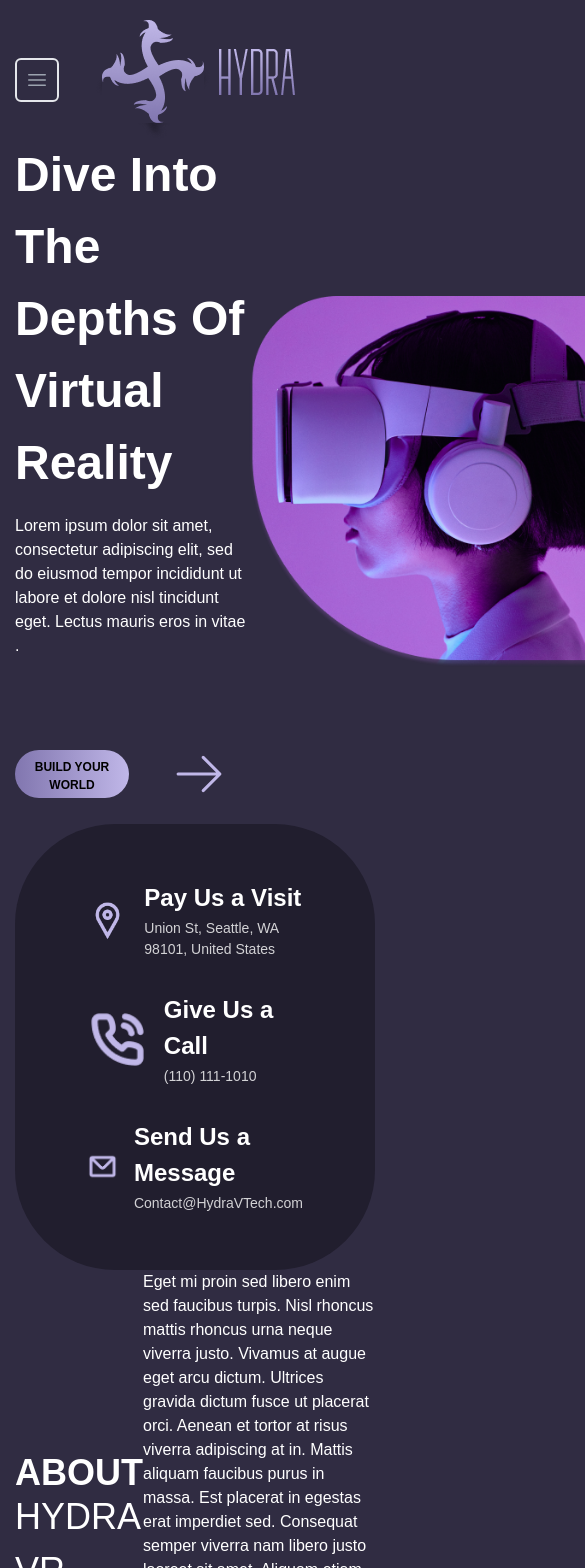
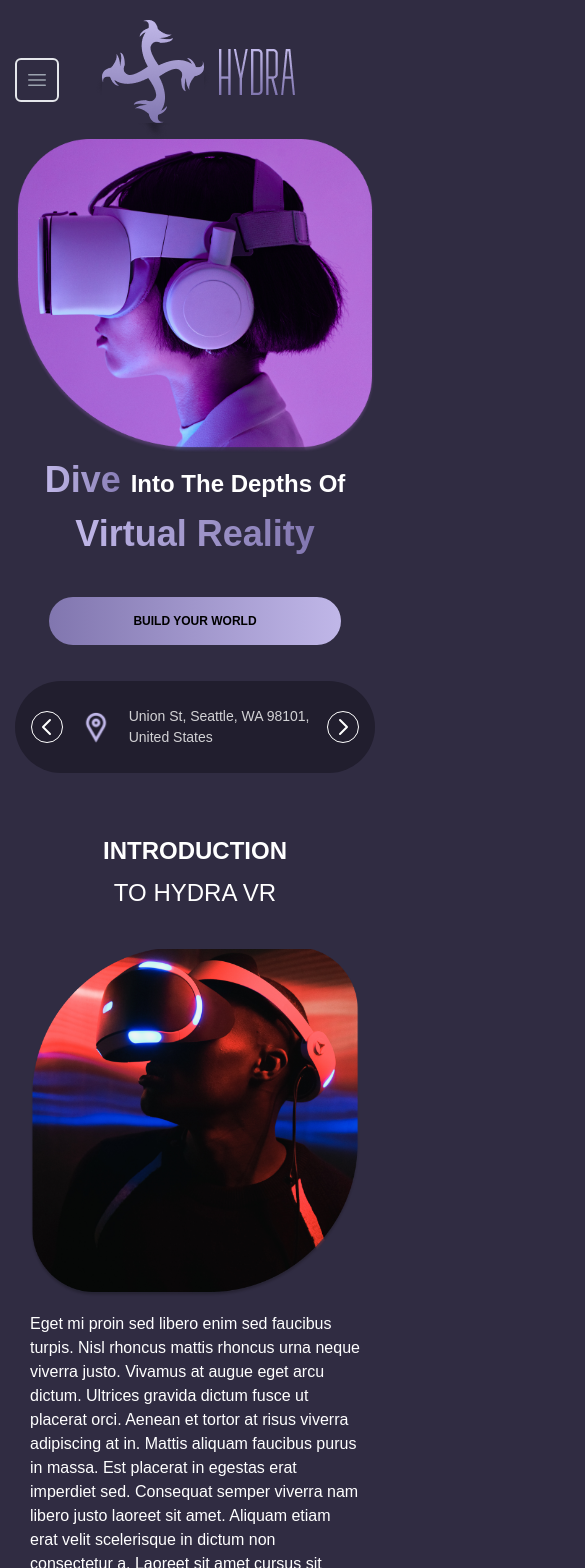
Before and after one commit to jkclyde31/hydra, a Next.js app: page / in a window 390 px wide. Shown: the top 1568 px of the page, 585 px wide, since content can reach past the window. Built offline with nearby package versions, Linux system fonts and the light colour scheme.

Commit message:
mobile update

```diff
--- a/app/sections/Banner.jsx
+++ b/app/sections/Banner.jsx
@@ -4,21 +4,23 @@ import Image from "next/image"
 const Banner = () => {
     return (
       <div>
-          <div className="inner-row flex items-center justify-between mt-[50px] md:mt-[190px]">
+          <div className="inner-row flex flex-col-reverse md:flex-row  items-center justify-between mt-[50px] md:mt-[190px]">
               {/* Text */}
               <div>
-                  <h1 className="text-h1 max-w-[543px] font-bold">
-                      Dive Into The Depths Of Virtual Reality
-                  </h1>
-                  <p className="text-p max-w-[456px] pt-[15px] md:pt-[36px]">
+                  <h1 className="text-h3 md:text-h1 max-w-[543px] font-bold text-center md:text-left">
+                      <span className="text-h2 md:text-h1 bg-gradient-to-r from-[#C0B7E8] to-[#8176AF] bg-clip-text text-transparent">Dive </span>
+                                Into The Depths Of
+                        <span className="text-h2 md:text-h1 bg-gradient-to-r from-[#C0B7E8] to-[#8176AF] bg-clip-text text-transparent"> Virtual Reality</span>
+                 </h1>
+                  <p className="hidden md:block text-p max-w-[456px] pt-[15px] md:pt-[36px]">
                       Lorem ipsum dolor sit amet, consectetur adipiscing elit,
                       sed do eiusmod tempor incididunt ut labore et dolore
                       nisl tincidunt eget. Lectus mauris eros in vitae .
                   </p>
 
-                  <div className="flex max-w-[325px] justify-between gap-5 items-center mt-[66px]">
+                  <div className="flex max-w-[325px] justify-center md:justify-between gap-5 items-center  mt-[36px] md:mt-[66px] mb-[36px] md:mb-0 mx-auto">
                     <Button
-                        width="w-[214px]"
+                        width="w-[90%] md:w-[214px] "
                         height="h-[48px]"
                         color="bg-gradient-to-r from-[#8176AF] to-[#C0B7E8]"
                         hoverColor="hover:bg-purple-600"
@@ -33,7 +35,7 @@ const Banner = () => {
                       width={100}
                       height={100}
                       alt="Banner Image"
-                      className="object-contain"
+                      className="object-contain hidden md:block"
                   />
                   </div>
 
--- a/app/sections/CTA.jsx
+++ b/app/sections/CTA.jsx
@@ -1,69 +1,113 @@
-import Image from "next/image"
+'use client';
+
+import React,  { useState } from 'react';
+import Image from "next/image";
 
 const CTA = () => {
+  const [currentSlide, setCurrentSlide] = useState(0);
+
+  const slides = [
+    {
+      icon: "/location.png",
+      title: "Pay Us a Visit",
+      content: "Union St, Seattle, WA 98101, United States",
+    },
+    {
+      icon: "/phone.png",
+      title: "Give Us a Call",
+      content: "(110) 111-1010",
+    },
+    {
+      icon: "/mail.png",
+      title: "Send Us a Message",
+      content: "Contact@HydraVTech.com",
+    },
+  ];
+
+  const nextSlide = () => {
+    setCurrentSlide((prev) => (prev === slides.length - 1 ? 0 : prev + 1));
+  };
+
+  const prevSlide = () => {
+    setCurrentSlide((prev) => (prev === 0 ? slides.length - 1 : prev - 1));
+  };
+
   return (
     <div>
-          <div className="inner-row flex items-center justify-between mt-[25px] md:mt-[103px] mb-[25px] md:mb-[90px]">
-              <div className="w-full bg-[#211E2E] rounded-[100px] py-[56px] px-[40px]">
-                  <div className="flex flex-col md:flex-row items-center justify-between px-8 md:px-[40px] gap-8">
-                      {/* Location Section */}
-                      <div className="flex items-center gap-4 w-full md:w-1/3">
+      <div className="inner-row mt-6 md:mt-24 mb-[60px] md:mb-[90px]">
+        {/* Desktop View */}
+        <div className="hidden md:block w-full bg-[#211E2E] rounded-[100px] py-14 px-10">
+          <div className="flex items-center justify-between px-10 gap-8">
+            {slides.map((slide, index) => (
+              <React.Fragment key={index}>
+                <div className="flex items-center gap-4 w-1/3">
                   <div className="w-[70px]">
                     <Image
-                                  src="/location.png"
+                      src={slide.icon}
                       width={70}
                       height={70}
-                                  alt="Location icon"
+                      alt={slide.title + " icon"}
                     />
                   </div>
                   <div>
-                              <h3 className="text-white font-bold text-[24px] mb-[2px] tracking-[0px]">Pay Us a Visit</h3>
-                              <p className="text-white/80 text-[14px]">Union St, Seattle, WA 98101, United States</p>
+                    <h3 className=" text-white font-bold  text-h3 mb-0.5 tracking-normal ">
+                      {slide.title}
+                    </h3>
+                    <p className="text-white/80 text-sm">{slide.content}</p>
+                  </div>
+                </div>
+                {index < slides.length - 1 && (
+                  <div className="w-px h-28 bg-gradient-to-b from-[#343045] to-[#C0B7E8]" />
+                )}
+              </React.Fragment>
+            ))}
           </div>
         </div>
 
-                      {/* Divider */}
-                      <div className="hidden md:block w-[1px] h-[116px] bg-gradient-to-b from-[#343045] to-[#C0B7E8] self-center"></div>
-
-                      {/* Call Section */}
-                      <div className="flex items-center gap-4 w-full md:w-1/3">
-                          <div className="w-[70px]">
+        {/* Mobile View with Slider */}
+        <div className="block md:hidden w-full bg-[#211E2E] rounded-[100px] p-[25px] relative mb-[60px]">
+          <div className="flex items-center justify-center  max-w-[75%] w-full mx-auto">
+            <div className="">
               <Image
-                                  src="/phone.png"
-                                  width={70}
-                                  height={70}
-                                  alt="Phone icon"
+                src={slides[currentSlide].icon}
+                width={50}
+                height={50}
+                alt={slides[currentSlide].title + " icon"}
               />
             </div>
-                          <div>
-                              <h3 className="text-white font-bold text-[24px] mb-[2px] tracking-[0px]">Give Us a Call</h3>
-                              <p className="text-white/80 text-[14px]">(110) 111-1010</p>
+            <div className="ml-4">
+              <h3 className="hidden text-white font-bold text-2xl mb-0.5 tracking-normal">
+                {slides[currentSlide].title}
+              </h3>
+              <p className="text-white/80 text-[14px]">
+                {slides[currentSlide].content}
+              </p>
             </div>
           </div>
 
-                      {/* Divider */}
-                      <div className="hidden md:block w-[1px] h-[116px] bg-gradient-to-b from-[#343045] to-[#C0B7E8] self-center"></div>
+          <button
+            onClick={prevSlide}
+            className="absolute left-4 top-1/2 -translate-y-1/2 text-white w-8 h-8 flex items-center justify-center border border-white rounded-full"
+          >
+            <svg className="w-6 h-6" fill="none" stroke="currentColor" viewBox="0 0 24 24">
+              <path strokeLinecap="round" strokeLinejoin="round" strokeWidth={2} d="M15 19l-7-7 7-7" />
+            </svg>
+          </button>
 
-                      {/* Message Section */}
-                      <div className="flex items-center gap-4 w-full md:w-1/3">
-                          <div className="w-[70px]">
-                              <Image
-                                  src="/mail.png"
-                                  width={70}
-                                  height={70}
-                                  alt="Email icon"
-                              />
-                          </div>
-                          <div>
-                              <h3 className="text-white font-bold text-[24px] mb-[2px] tracking-[0px]">Send Us a Message</h3>
-                              <p className="text-white/80 text-[14px]">Contact@HydraVTech.com</p>
+          <button
+            onClick={nextSlide}
+            className="absolute right-4 top-1/2 -translate-y-1/2 text-white w-8 h-8 flex items-center justify-center border border-white rounded-full"
+          >
+            <svg className="w-6 h-6" fill="none" stroke="currentColor" viewBox="0 0 24 24">
+              <path strokeLinecap="round" strokeLinejoin="round" strokeWidth={2} d="M9 5l7 7-7 7" />
+            </svg>
+          </button>
+
+
         </div>
       </div>
     </div>
-              </div>
-          </div>
-      </div>
-    )
-}
+  );
+};
 
-export default CTA
+export default CTA;
--- a/app/sections/Introduction.jsx
+++ b/app/sections/Introduction.jsx
@@ -4,16 +4,16 @@ import Button from "@/components/Button"
 const Introduction = () => {
   return (
     <>
-        <div className="inner-row">
+        <div className="inner-row text-center md:text-left">
             {/* Top */}
-            <div className="flex items-center justify-between mb-[50px] md:mb-[101px]">
+            <div className="flex flex-col md:flex-row items-center justify-between mb-[36px] md:mb-[101px]">
               {/* left */}
               <div>
-                <h2 className="text-h2 font-bold tracking-[0px]">ABOUT</h2>
-                <h2 className="text-h2 font-light tracking-[0px] -mt-[10px]">HYDRA VR</h2>
+                <h2 className="text-h3 md:text-h2 font-bold tracking-[0px] mb-[16px] md:mb-0">INTRODUCTION</h2>
+                <h2 className="text-h3 md:text-h2 font-light tracking-[0px] -mt-[10px] ">TO HYDRA VR </h2>
               </div>
               {/* Right */}
-              <p className="text-p max-w-[650px]">
+              <p className="text-p max-w-[650px] hidden md:block">
                 Eget mi proin sed libero enim sed faucibus turpis. Nisl rhoncus mattis rhoncus
                 urna neque viverra justo. Vivamus at augue eget arcu dictum. Ultrices gravida
                 dictum fusce ut placerat orci. Aenean et tortor at risus viverra adipiscing at in.
@@ -27,7 +27,7 @@ const Introduction = () => {
             </div>
 
             {/* Bottom */}
-            <div className="inner-row flex items-center justify-between ">
+            <div className="inner-row flex flex-col md:flex-row  items-center justify-between ">
              {/* Image */}
               <div className="flex-shrink-0">
                   <Image
@@ -42,9 +42,9 @@ const Introduction = () => {
 
               {/* Text */}
               <div className="max-w-[650px] w-full">
-                <h2 className="text-h2 font-bold tracking-[0px]">INTRODUCTION</h2>
-                <h2 className="text-h2 font-light tracking-[0px] -mt-[10px]">TO HYDRA VR</h2>
-                  <p className="text-p max-w-[640px] pt-[15px] md:pt-[36px]">
+                <h2 className="text-h2 font-bold tracking-[0px] hidden md:block"> ABOUT</h2>
+                <h2 className="text-h2 font-light tracking-[0px] -mt-[10px] hidden md:block">HYDRA VR</h2>
+                  <p className="text-p max-w-full text-left md:max-w-[640px]  pt-[15px] md:pt-[36px]">
                   Eget mi proin sed libero enim sed faucibus turpis. Nisl rhoncus mattis rhoncus
                   urna neque viverra justo. Vivamus at augue eget arcu dictum. Ultrices gravida
                   dictum fusce ut placerat orci. Aenean et tortor at risus viverra adipiscing at in.
```
Lines whose indentation alone changed are shown as unchanged.
